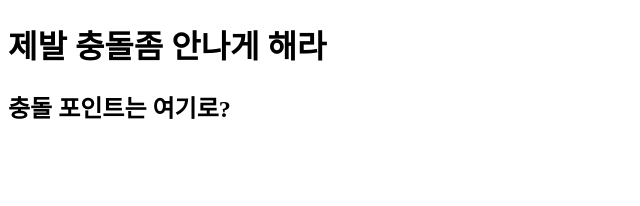
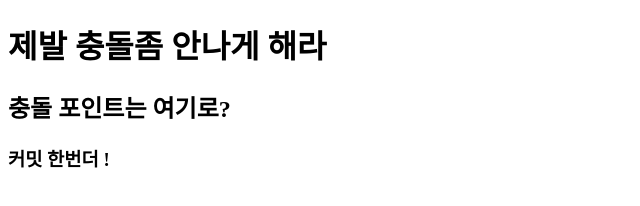
Before and after one commit to Sunflo-H/git-merge-test, a plain HTML site: page index.html in a window 1280 px wide. Shown: the whole page, without its empty margins (0-640 px from the left). Drawn offline with Linux system fonts and the light colour scheme.

Commit message:
충돌용 커밋2

```diff
--- a/index.html
+++ b/index.html
@@ -9,5 +9,6 @@
 <body>
     <h1>제발 충돌좀 안나게 해라</h1>
     <h2>충돌 포인트는 여기로?</h2>
+    <h3>커밋 한번더 !</h3>
 </body>
 </html>
```
